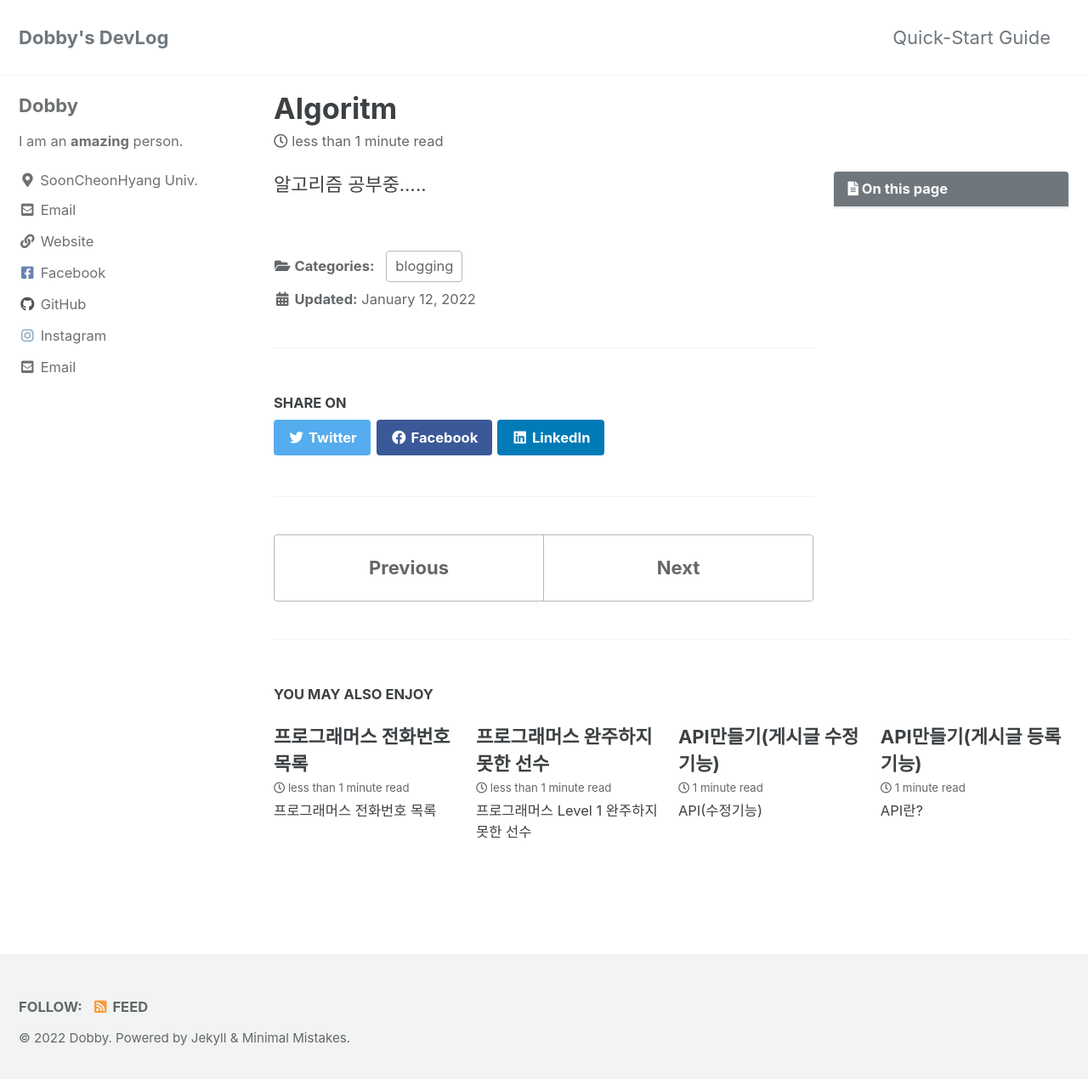
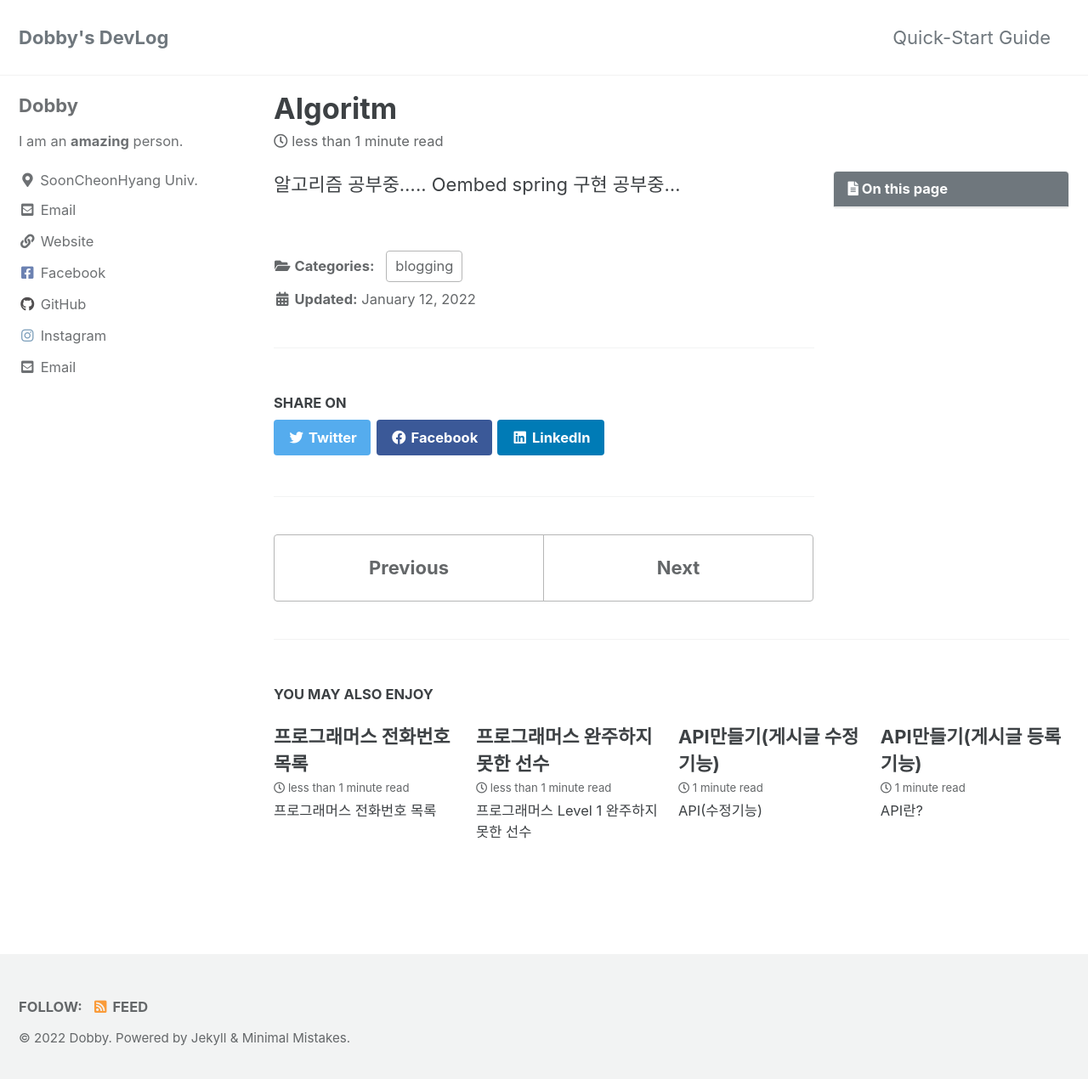
Before and after one commit to do-bby/do-bby.github.io, a Jekyll site: the page built from _posts/2022-01-12-algoritm.md, in a window 1280 px wide and 1278 px high. Shown: the top 1270 px of the window at 85% size. Built offline with Jekyll 4.4.1, drawn with Linux system fonts in a browser that asks for light colours; cached includes are drawn as plain includes.

Commit message:
oembed study

```diff
--- a/_posts/2022-01-12-algoritm.md
+++ b/_posts/2022-01-12-algoritm.md
@@ -7,3 +7,4 @@ toc: true
 ---
 
 알고리즘 공부중.....
+Oembed spring 구현 공부중...
```
